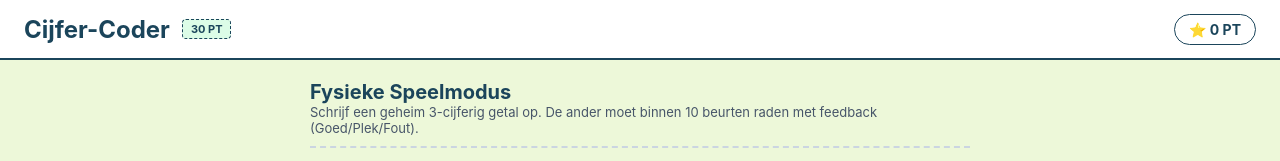
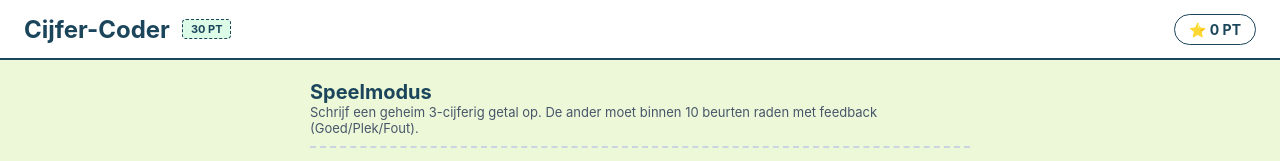
Before and after one commit to ArjunBiseswarStudent/sprint3, a plain HTML site: page Arjun_en_Liam/prototype1/spellen/cijfer-code/index.html in a window 1280 px wide. Shown: the top 161 px of the page. Drawn offline with Linux system fonts and the light colour scheme.

Commit message:
ik heb de titel veranderd.

```diff
--- a/Arjun_en_Liam/prototype1/spellen/cijfer-code/index.html
+++ b/Arjun_en_Liam/prototype1/spellen/cijfer-code/index.html
@@ -19,7 +19,7 @@
 
   <main class="game-main">
     <div class="page-title">
-      <h2>Fysieke Speelmodus</h2>
+      <h2>Speelmodus</h2>
       <p>Schrijf een geheim 3-cijferig getal op. De ander moet binnen 10 beurten raden met feedback (Goed/Plek/Fout).</p>
     </div>
     <div class="play-container">
```
